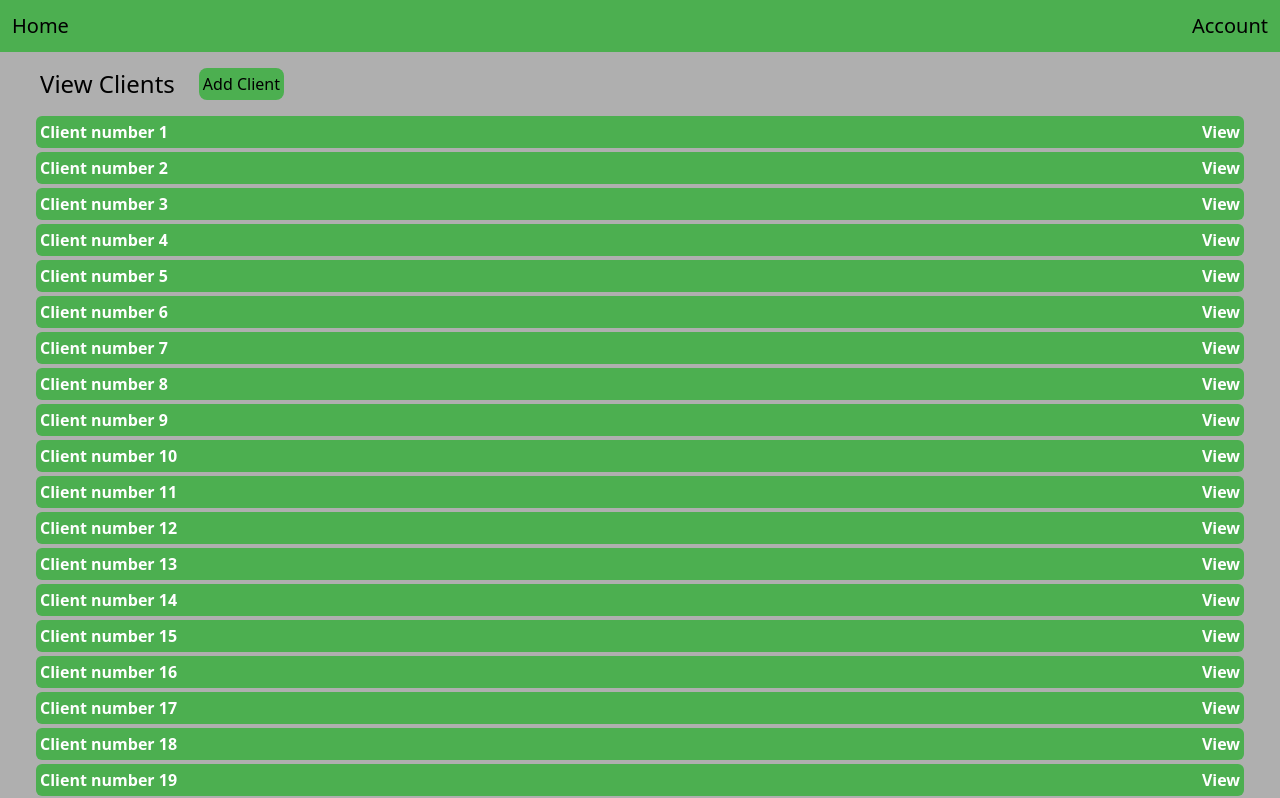
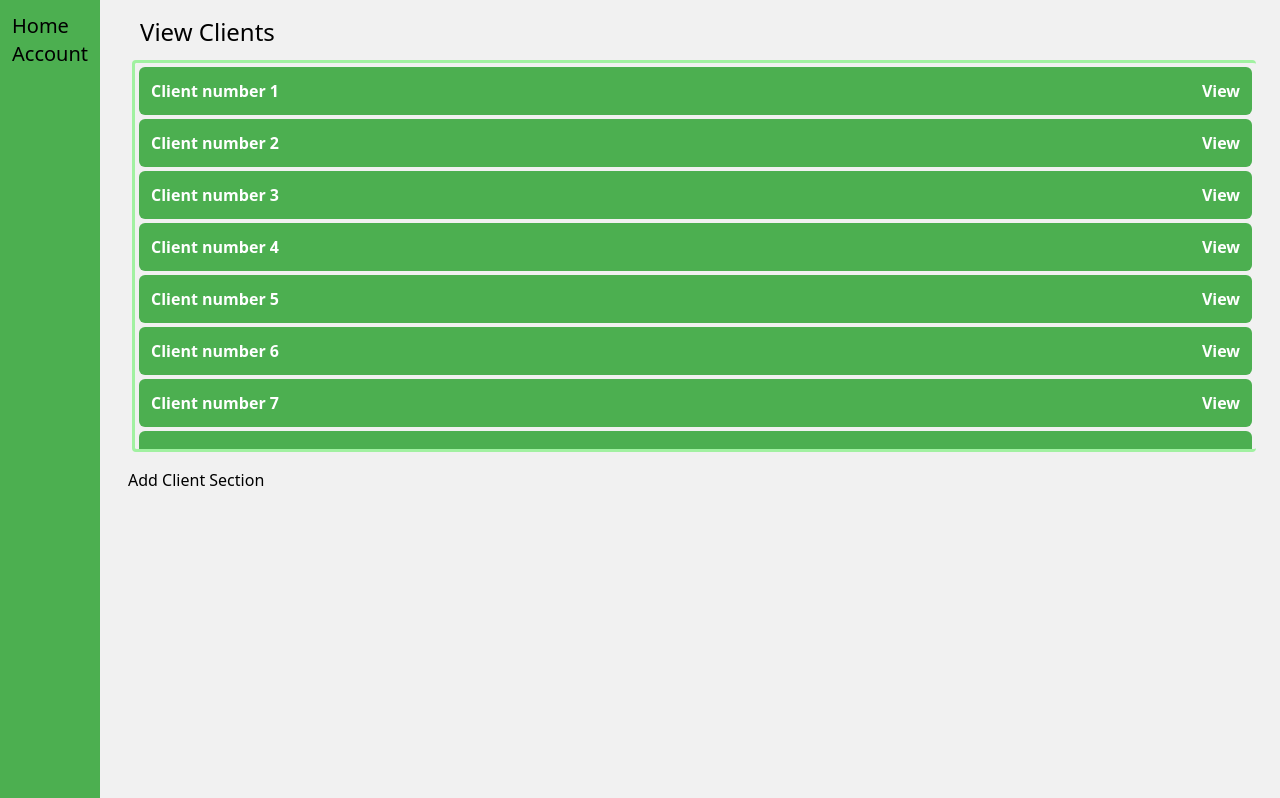
Before and after one commit to NathanaelG2099/broncohacks, a React (Vite) app in the folder broncohacks/: page /clients in a window 1280 px wide. Shown: the top 798 px of the page. Built offline with nearby package versions, Linux system fonts and the light colour scheme.

Commit message:
updated styling and design

```diff
--- a/broncohacks/src/App.jsx
+++ b/broncohacks/src/App.jsx
@@ -6,13 +6,15 @@ function App() {
     const APP_TITLE = "Title";
     return (
     <>
+        <div className="flex h-screen">
             <Navbar title={APP_TITLE}></Navbar>
             <BrowserRouter>
                 <Routes>
+                    <Route path="/" element={<Navigate to="/clients" />} />
                     <Route path="/clients" element={<ClientsPage />} />
-                <Route path="/" element={<Navigate to="/clients" />} />
                 </Routes>
             </BrowserRouter>
+        </div>
     </>
 )
 }
--- a/broncohacks/src/components/ClientItem.jsx
+++ b/broncohacks/src/components/ClientItem.jsx
@@ -1,6 +1,6 @@
 function ClientItem(props) {
     return (
-    <div className="flex rounded-md m-1 bg-healthygreen text-white font-bold p-1 text-left">
+    <div className="flex rounded-md m-1 bg-healthygreen text-white font-bold p-3 text-left">
         <div className="w-full">
             {props.name}
         </div>
--- a/broncohacks/src/components/ClientsList.jsx
+++ b/broncohacks/src/components/ClientsList.jsx
@@ -26,7 +26,7 @@ function ClientsList() {
 
     return (
     <>
-        <ol className="ml-1 mr-1 mb-4">
+        <ol className="ml-1 mr-1 mb-4 w-full border-3 border-r-0 border-secondary-green custom-scrollbar rounded-sm max-h-full overflow-y-scroll">
             {
                 loadedClients.map((item, index) => {
                     return <ClientItem key={item.client_id} name={item.name}></ClientItem>
--- a/broncohacks/src/components/ClientsPage.jsx
+++ b/broncohacks/src/components/ClientsPage.jsx
@@ -2,12 +2,12 @@ import ClientsList from "./ClientsList";
 
 function ClientItem(props) {
     return (
-        <div className={`justify-center ml-6 mr-6 p-1`}>
+        <div className={`justify-center h-[50vh] w-full ml-6 mr-6 p-1`}>
             <div className='flex'>
                 <div className="text-left text-2xl m-3">View Clients</div>
-                <a href="/newclient" className="text-l p-1 text-center rounded-lg bg-healthygreen m-3">Add Client</a>
             </div>
             <ClientsList></ClientsList>
+            <div>Add Client Section</div>
         </div>
     )
 }
--- a/broncohacks/src/components/Navbar.jsx
+++ b/broncohacks/src/components/Navbar.jsx
@@ -1,7 +1,7 @@
 function Navbar(props) {
     return (
     <>
-        <div className={`flex text-xl w-full sticky top-0 bg-healthygreen p-3`}>
+        <div className={`flex flex-col text-xl w-fit h-full sticky top-0 bg-healthygreen border-solid border-offwhite border-b-2 p-3`}>
             <div>
                 <a href="/" className="">Home</a>
             </div>
--- a/broncohacks/src/components/NewClientPage.jsx
+++ /dev/null
@@ -1,8 +0,0 @@
-function NewClientsPage(props) {
-    return (
-        <>
-        <div>test</div></>
-    )
-}
-
-export default NewClientsPage;
--- a/broncohacks/src/index.css
+++ b/broncohacks/src/index.css
@@ -1,4 +1,17 @@
 @import "tailwindcss";
+
+.custom-scrollbar::-webkit-scrollbar {
+    width: 8px;
+}
+
+.custom-scrollbar::-webkit-scrollbar-thumb {
+    background-color: var(--color-healthygreen);
+    border-radius: 8px;
+}
+
+.custom-scrollbar::-webkit-scrollbar-track {
+    background-color: var(--color-secondary-green);
+}
 
 :root {
     background-color: var(--color-offwhite);
@@ -6,5 +19,6 @@
 
 @theme {
     --color-healthygreen: #4CAF50;
-    --color-offwhite: #AFAFAF
+    --color-offwhite: #f1f1f1;
+    --color-secondary-green: #a1f1a1;
 }
```
Lines whose indentation alone changed are shown as unchanged.
